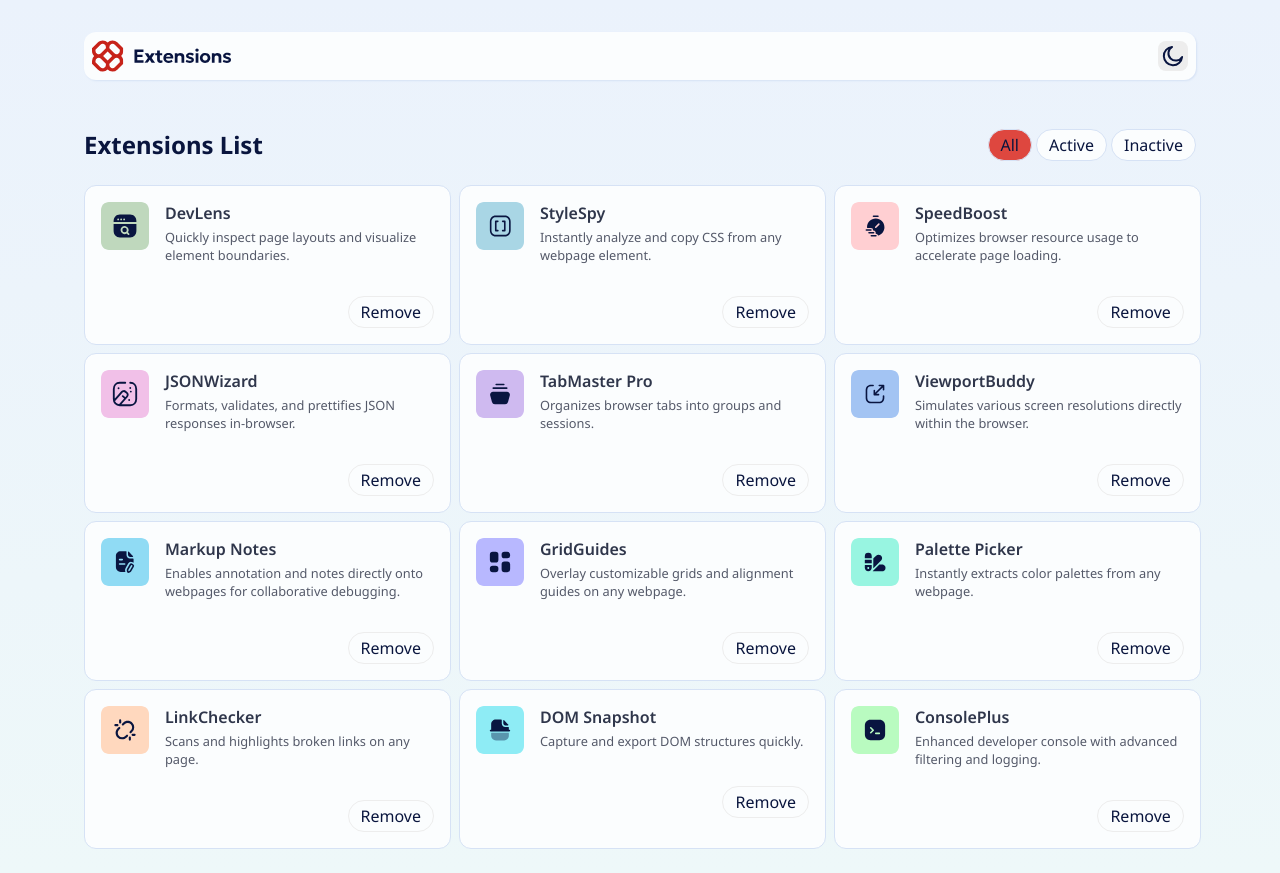
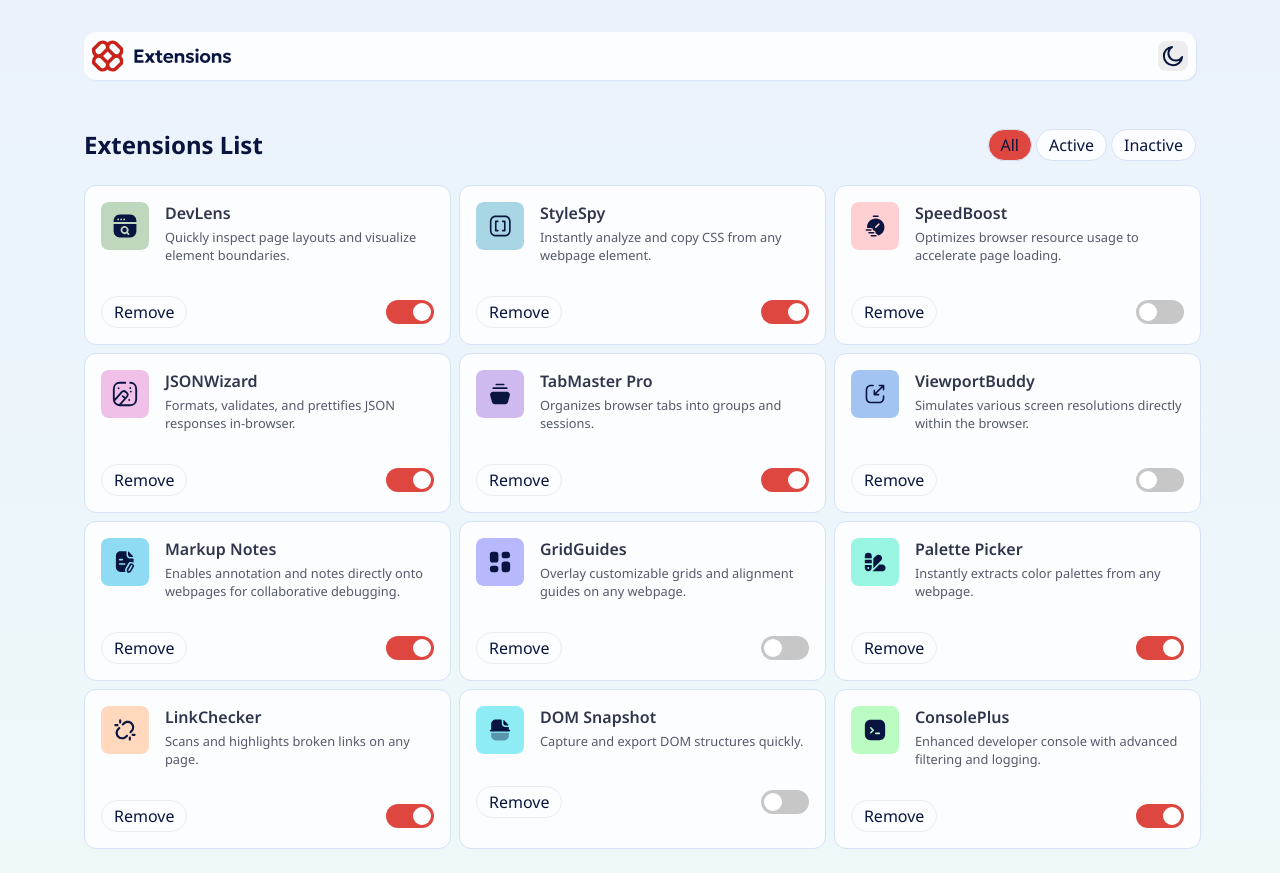
Before and after one commit to chandany1/browser-extension-manager-ui, a plain HTML site: page index.html in a window 1280 px wide. Drawn offline with Linux system fonts and the light colour scheme.

Commit message:
Added Extension toggle

```diff
--- a/script.js
+++ b/script.js
@@ -45,7 +45,6 @@ menuItems.forEach(item => {
 
 function createGridItems(items){
   extensionsGrid.innerHTML = ""
-
   items.forEach((item)=>{
     //console.log(ext)
     const container = document.createElement('div');
@@ -73,11 +72,24 @@ function createGridItems(items){
 
     const bottomContainer = document.createElement('div');
     bottomContainer.classList.add('grid-item-bottom-container');
+
     const removeBtn = document.createElement('div');
     removeBtn.classList.add('grid-item-remove-btn');
     removeBtn.tabIndex = 0;
     removeBtn.innerText = 'Remove';
+
+    const label = document.createElement('label');
+    const checkbox = document.createElement('input');
+    checkbox.type = 'checkbox';
+    checkbox.checked = item.isActive;
+    const span = document.createElement('span');
+    span.tabIndex = 0;
+    span.classList.add('slider');
+    label.appendChild(checkbox);
+    label.appendChild(span);
+    label.classList.add('switch');
     bottomContainer.appendChild(removeBtn);
+    bottomContainer.appendChild(label);
 
     container.appendChild(upperContainer);
     container.appendChild(bottomContainer);
--- a/style.css
+++ b/style.css
@@ -157,7 +157,8 @@ li:hover:not(.active) {
 
 .grid-item-bottom-container {
     display: flex;
-    justify-content: right;
+    align-items: center;
+    justify-content: space-between;
     margin-top: 32px;
 }
 
@@ -173,8 +174,56 @@ li:hover:not(.active) {
     background-color: var(--menu-bg-active);
 }
 
+.switch input {
+    display: none;
+}
+
+.switch {
+    position: relative;
+    display: inline-block;
+    width: 48px;
+    height: 24px;
+}
+
+.slider {
+    position: absolute;
+    cursor: pointer;
+    top: 0;
+    left: 0;
+    right: 0;
+    bottom: 0;
+    background-color: var(--card-bg-hover);
+    /* transition: 0.4s; */
+    border-radius: 24px;
+}
+
+.slider:focus-visible {
+    outline: 2px solid var(--red-500);
+    outline-offset: 2px;
+}
+
+.slider::before {
+    content: "";
+    position: absolute;
+    height: 18px;
+    width: 18px;
+    left: 3px;
+    bottom: 3px;
+    background-color: white;
+    transition: 0.2s;
+    border-radius: 50%;
+}
+
+input:checked + .slider {
+    background-color: var(--menu-bg-active);
+}
+
+input:checked + .slider::before {
+    transform: translateX(24px);
+}
+
 img:focus-visible, li:focus-visible,.grid-item-remove-btn:focus-visible {
-    outline: 2px solid var(--red-500); /* Green dashed outline */
+    outline: 2px solid var(--red-500);
 }
 
 @media (width < 1024px){
```
